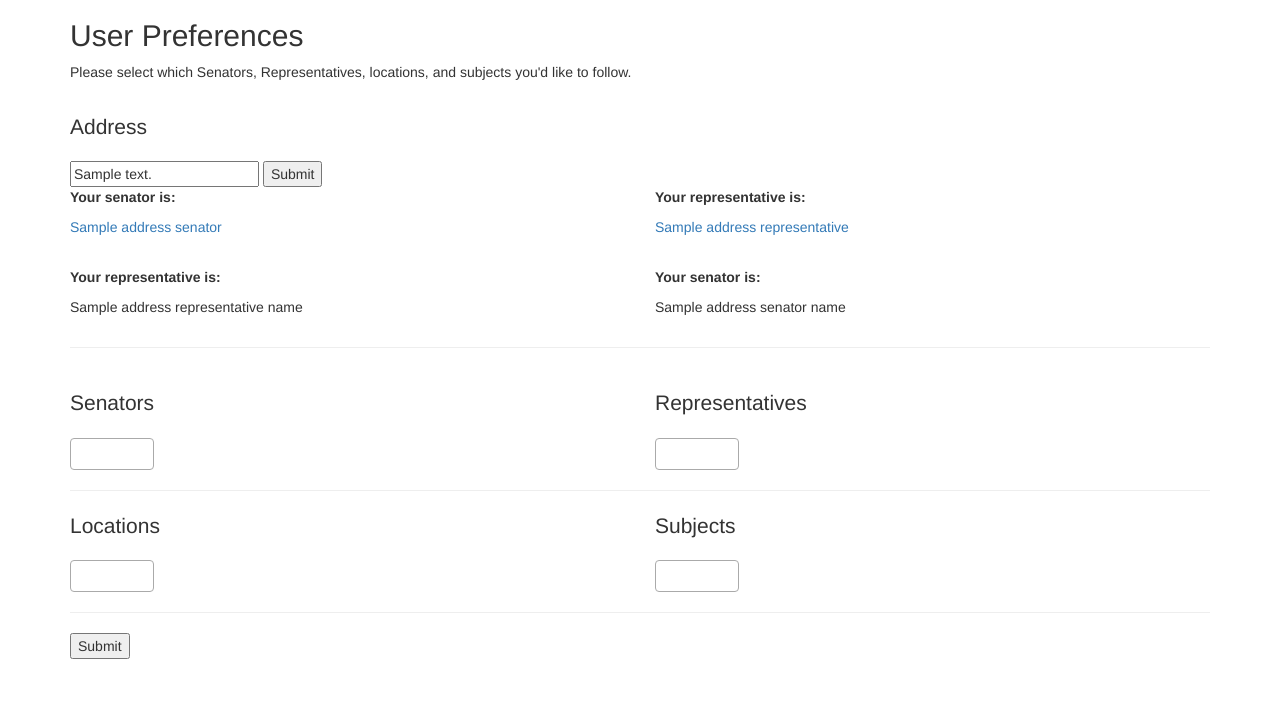
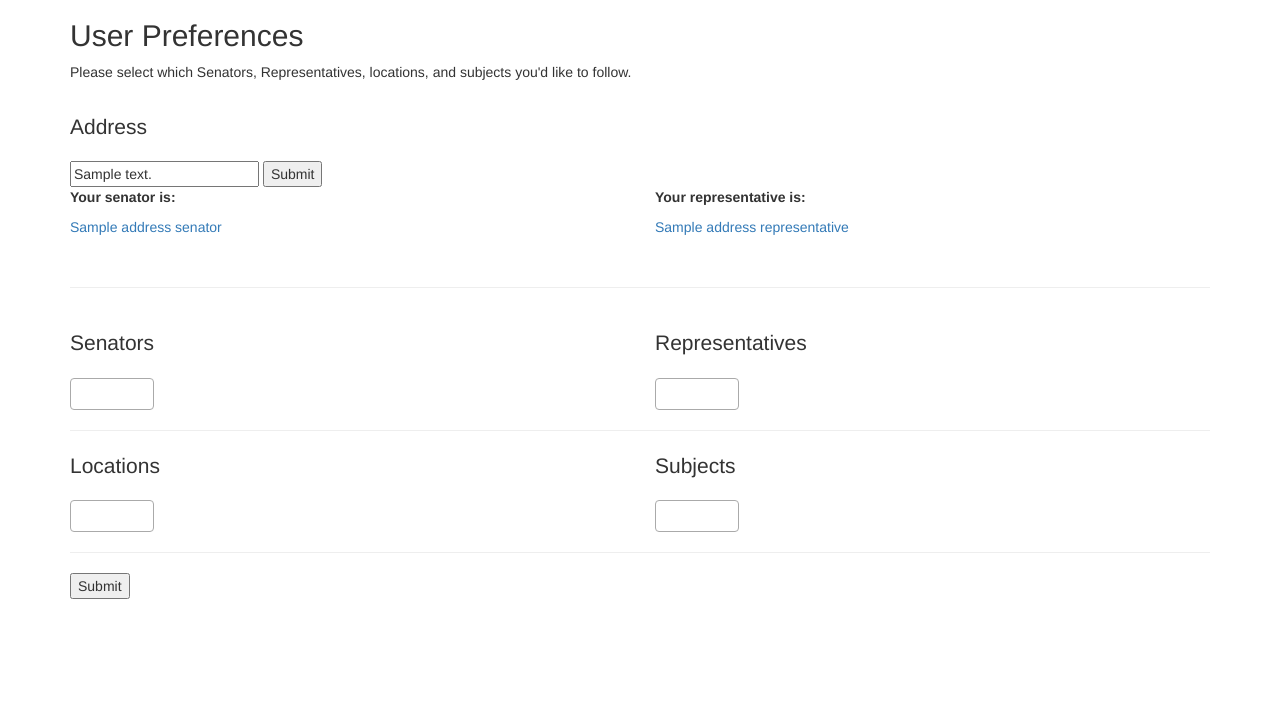
Before and after one commit to OrlandoSentinel/TabsOnTallahassee, a Django app: template templates/preferences/preferences.html in a window 1280 px wide. Shown: the part 93-800 px from the top of the page. Run offline with Django 3.2, Linux system fonts and the light colour scheme; the template is opened without the code that fills it: most values are stand-ins (such as "Sample title", 1, 10 or a date in 2020); some libraries are stand-ins or nearby versions.

Commit message:
Change how location form and other form are displayed

```diff
--- a/templates/preferences/preferences.html
+++ b/templates/preferences/preferences.html
@@ -39,29 +39,8 @@ $(document).ready(function() {
 
     {% include "preferences/location_form.html" %}
 
-    <div class="row">
-        {% if error_message %}
+    <hr/>
 
-        <div class="col-md-6">
-            <p><strong>{{ error_message }}</strong></p>
-        </div>
-
-        {% else %}
-
-        <div class="col-md-6">
-            <p><strong>Your representative is:</strong></p>
-            <p>{{ address_representative_name }}</p>
-        </div>
-
-        <div class="col-md-6">
-            <p><strong>Your senator is:</strong></p>
-            <p>{{ address_senator_name }}</p>
-        </div>
-
-        {% endif %}
-    </div>
-
-    <hr/>
     {% include "preferences/form.html" %}
 
 {% endblock %}
```
